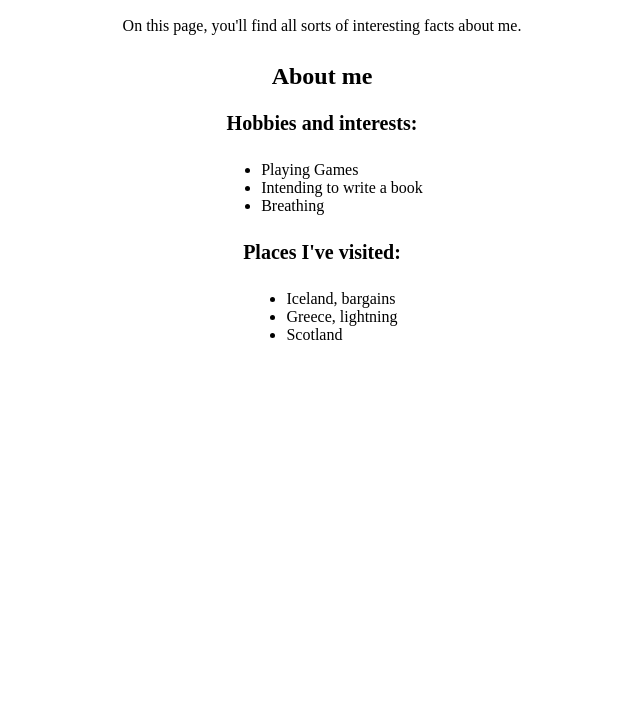
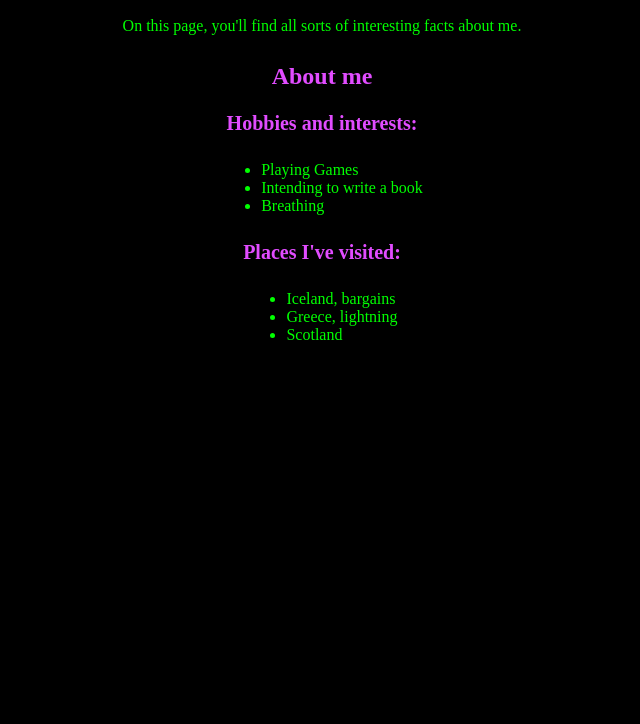
Before and after one commit to D-j-blakemore/git-fundamentals-lab, a plain HTML site: page index.html in a window 1280 px wide. Shown: the part 76-800 px from the top of the page, without its empty margins (318-958 px from the left). Drawn offline with Linux system fonts and the light colour scheme.

Commit message:
Commiting

```diff
--- a/styles.css
+++ b/styles.css
@@ -1,8 +1,8 @@
 :root {
   /* colours */
-  --background-color: white;
-  --text-color: black;
-  --header-color: black;
+  --background-color: rgb(0, 0, 0);
+  --text-color: rgb(0, 255, 0);
+  --header-color: rgb(225, 76, 255);
 
   /* typography */
   --font: serif;
```
